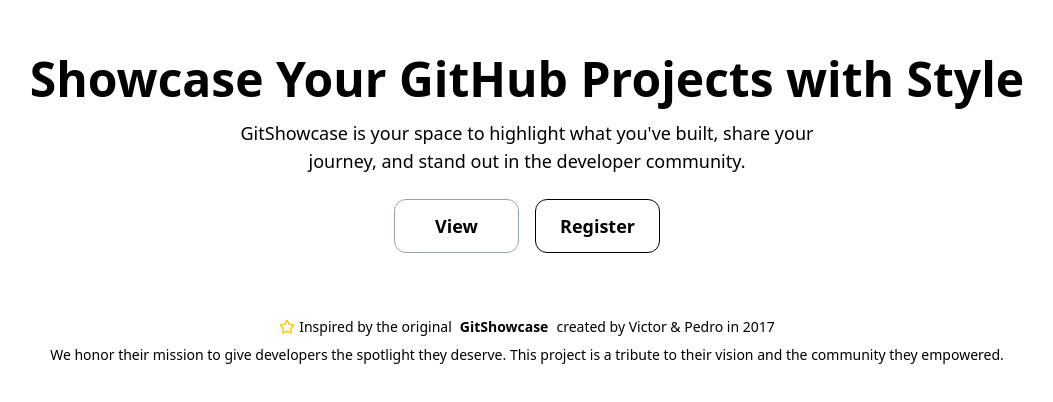
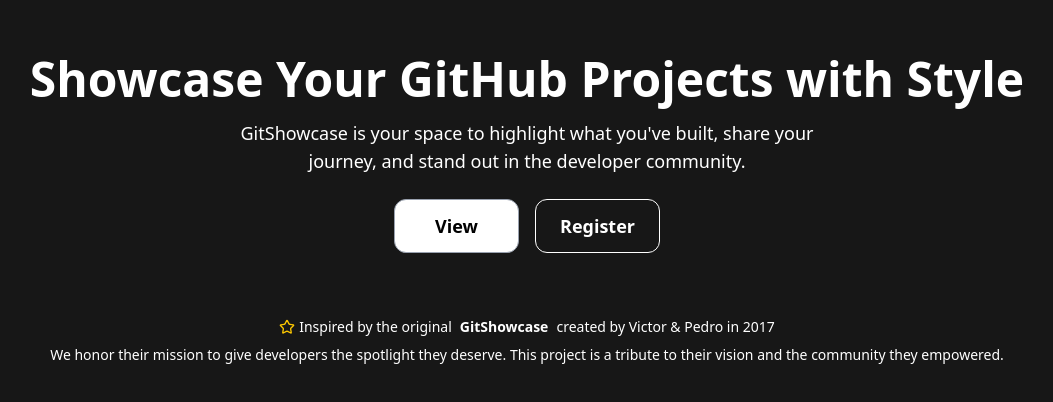
Before and after one commit to Joyal-George-KJ/GitShowcase, a Next.js app: page / in a window 1280 px wide. Shown: the part 190-592 px from the top of the page, without its empty margins (113-1166 px from the left). Built offline with nearby package versions, Linux system fonts and the light colour scheme.

Commit message:
added body style using tailwind

```diff
--- a/src/app/layout.tsx
+++ b/src/app/layout.tsx
@@ -26,7 +26,7 @@
     return (
         <html lang="en">
             <body
-                className={`${geistSans.variable} ${geistMono.variable} antialiased`}
+                className={`${geistSans.variable} ${geistMono.variable} antialiased bg-neutral-900 text-white`}
             >
                 {children}
             </body>
```
